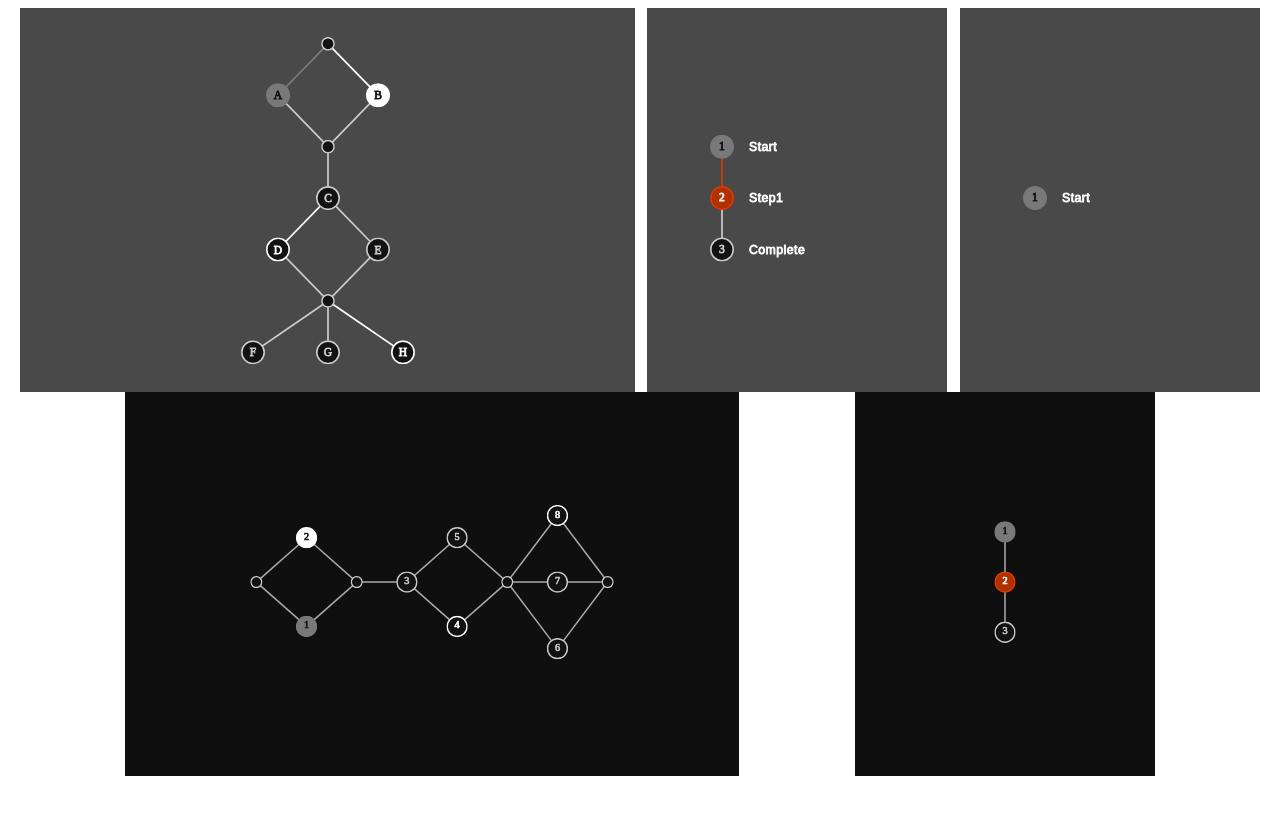
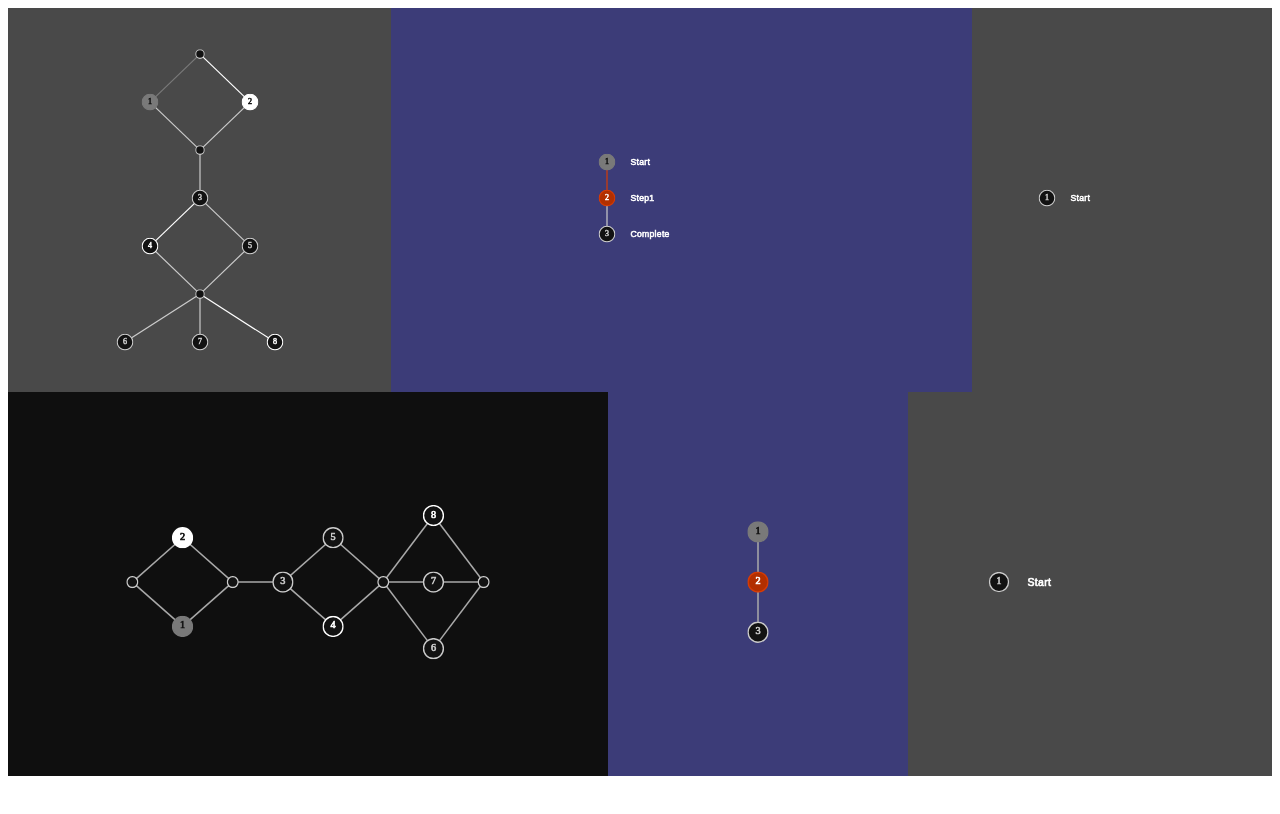
Before and after one commit to domi92/ngx-tree-flow, an Angular app: page / in a window 1280 px wide. Shown: the top 814 px of the page. Built offline with nearby package versions, Linux system fonts and the light colour scheme.

Commit message:
changed example

```diff
--- a/projects/ngx-tree-flow-demo/src/app/app.component.html
+++ b/projects/ngx-tree-flow-demo/src/app/app.component.html
@@ -1,34 +1,28 @@
 <div style="display: flex; justify-content: space-evenly">
-  <div style="height: 48vh; width: 48vw; background-color: rgb(73, 73, 73); max-width: 620px">
+  <div style="height: 48vh; width: 33%; background-color: rgb(73, 73, 73)">
+    <ngx-tree-flow
+      maxWidth="300px"
+      minWidth="300px"
+      [data]="data"
+      [levelSpacing]="80"
+      [useEndingJoinNode]="false"
+    ></ngx-tree-flow>
+  </div>
+  <div style="height: auto; width: 50%; background-color: rgb(60, 60, 120)">
     <ngx-tree-flow
       maxWidth="300px"
       minWidth="300px"
       [rotation]="0"
-      [viewboxWidth]="350"
-      [viewboxHeight]="420"
-      [data]="data"
-      [levelSpacing]="60"
-      [useLabels]="true"
-      [useEndingJoinNode]="false"
-    ></ngx-tree-flow>
-  </div>
-  <div style="height: 48vh; width: 48vw; background-color: rgb(73, 73, 73); max-width: 300px">
-    <ngx-tree-flow
-      maxWidth="300px"
-      minWidth="300px"
-      [rotation]="0"
-      [viewboxWidth]="350"
-      [viewboxHeight]="420"
       [data]="linearData"
       [levelSpacing]="60"
       [useEndingJoinNode]="false"
     ></ngx-tree-flow>
   </div>
-  <div style="height: 48vh; width: 48vw; background-color: rgb(73, 73, 73); max-width: 300px">
+  <div style="height: 48vh; width: auto; background-color: rgb(73, 73, 73)">
     <ngx-tree-flow
+      maxWidth="300px"
+      minWidth="300px"
       [rotation]="0"
-      [viewboxWidth]="350"
-      [viewboxHeight]="420"
       [data]="singleData"
       [levelSpacing]="60"
       [useEndingJoinNode]="false"
@@ -40,7 +34,7 @@
     <ngx-tree-flow
       [rotation]="0"
       maxWidth="300px"
-      minWidth="300px"
+      minWidth="600px"
       [viewboxWidth]="350"
       [viewboxHeight]="500"
       [data]="data"
@@ -50,7 +44,7 @@
       [disableAutoLineColor]="true"
     ></ngx-tree-flow>
   </div>
-  <div style="height: 48vh; width: 48vw; background-color: rgb(15, 15, 15); max-width: 300px">
+  <div style="height: 48vh; width: 48vw; background-color: rgb(60, 60, 120); max-width: 300px">
     <ngx-tree-flow
       [rotation]="0"
       maxWidth="300px"
@@ -64,4 +58,8 @@
       [disableAutoLineColor]="true"
     ></ngx-tree-flow>
   </div>
+  <!-- this one has not dimension fixed and will be adapted to parent dimension -->
+  <div style="height: 48vh; width: auto; background-color: rgb(73, 73, 73)">
+    <ngx-tree-flow [rotation]="0" [data]="singleData" [levelSpacing]="60" [useEndingJoinNode]="false"></ngx-tree-flow>
+  </div>
 </div>
--- a/projects/ngx-tree-flow-demo/src/app/app.component.ts
+++ b/projects/ngx-tree-flow-demo/src/app/app.component.ts
@@ -19,7 +19,7 @@ export class AppComponent implements OnInit {
     this.singleData.push({
       id: 1,
       label: 'Start',
-      state: TreeFlowNodeState.completed,
+      state: TreeFlowNodeState.default,
     });
 
     this.linearData.push({
```
